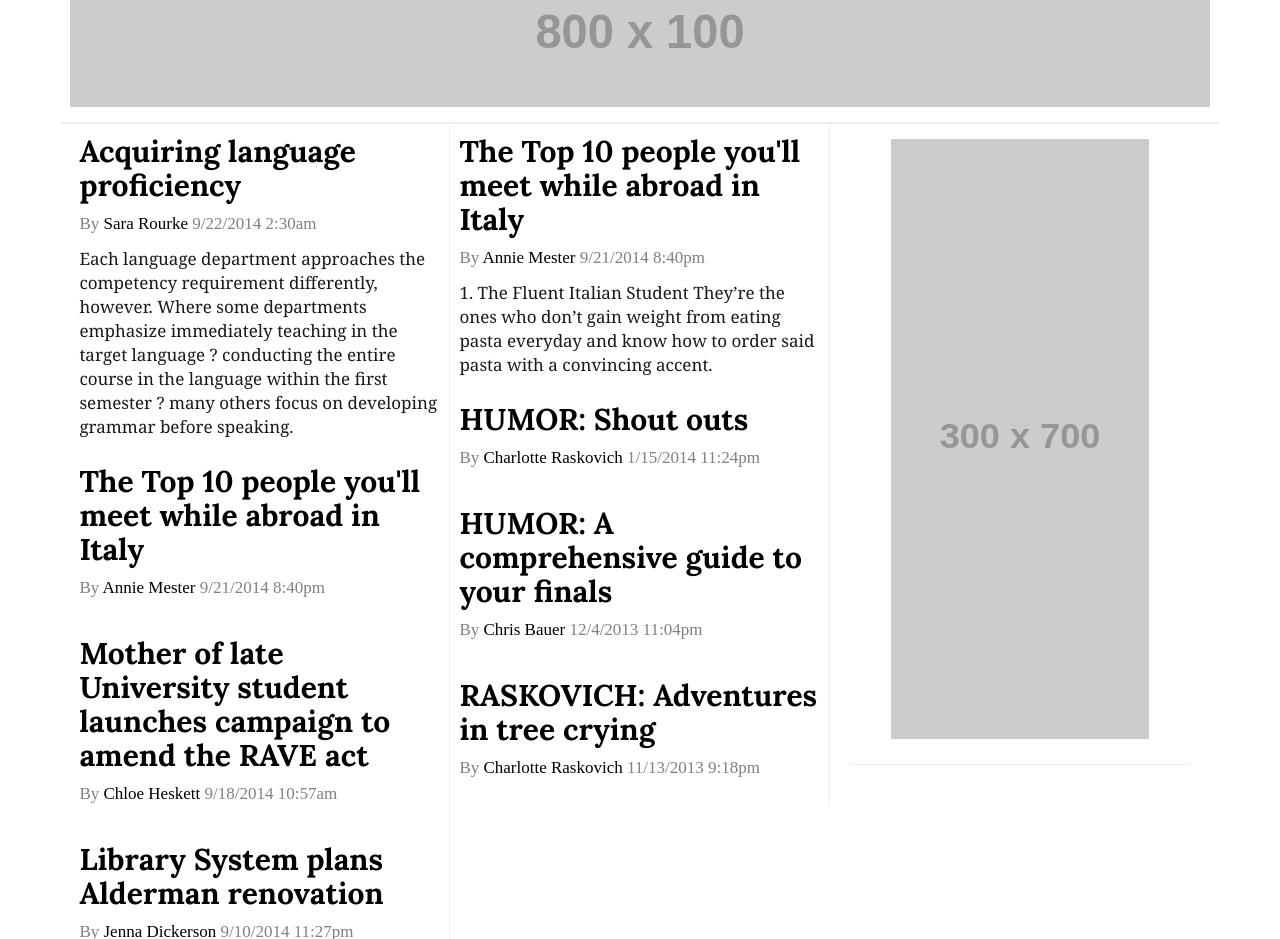
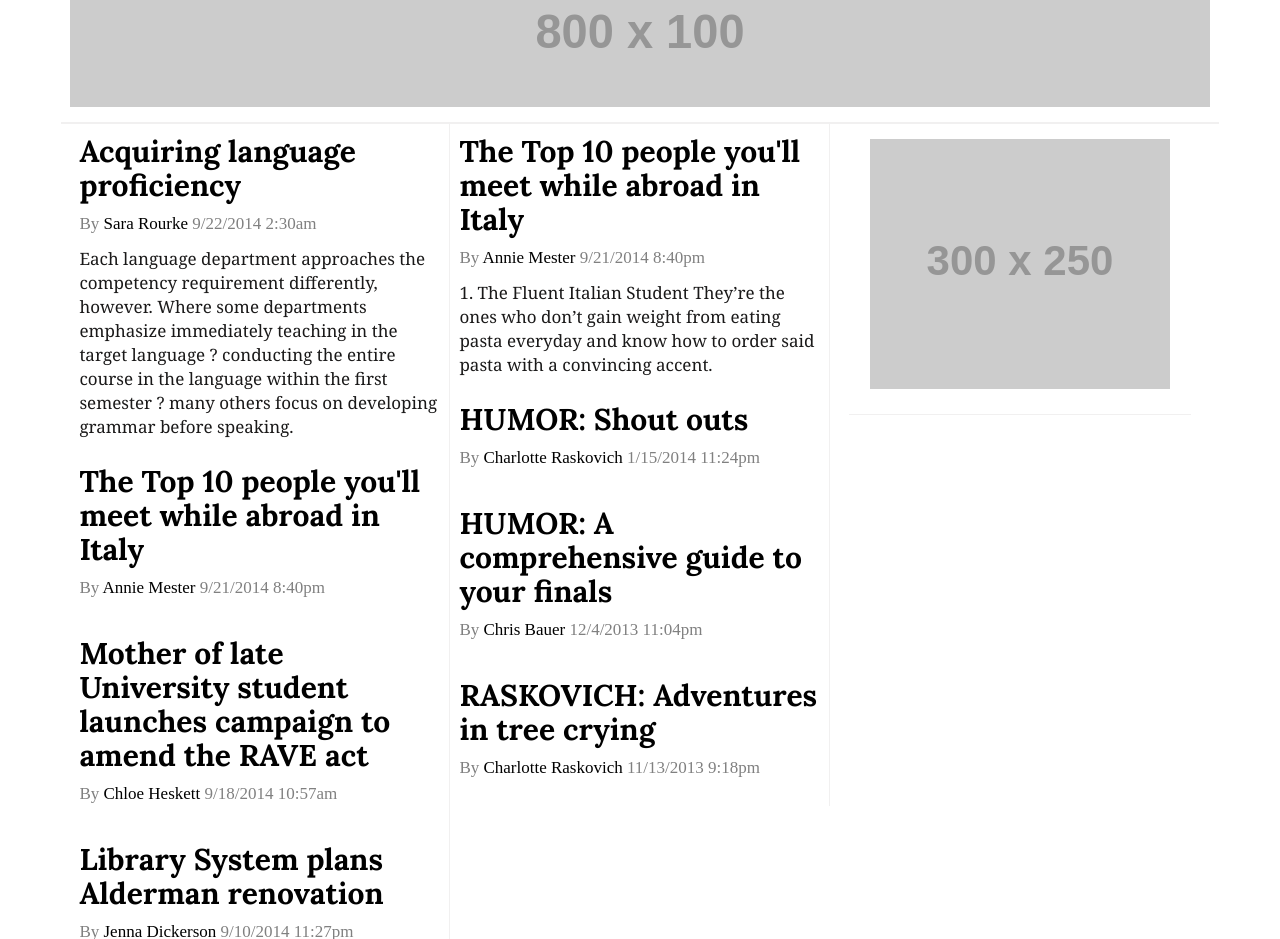
Before and after one commit to leodomingo/cd-redesign, a website: page index.html in a window 1280 px wide. Shown: the part 2340-3279 px from the top of the page. Drawn offline with Linux system fonts and the light colour scheme; placeholder pictures from the web are drawn by us; a web font is replaced by a local one.

Commit message:
changing ad size

```diff
--- a/index.html
+++ b/index.html
@@ -830,7 +830,7 @@ fd
                     </div>
                     <div class="col-sm-4">
                         <div class="col-md-12" style="text-align: center;">
-                            <img class="vertical-ad" src="http://via.placeholder.com/300x700" </div>
+                            <img class="vertical-ad" src="http://via.placeholder.com/300x250" </div>
                             <div class="bottom-line"></div>
                         </div>
                     </div>
```
